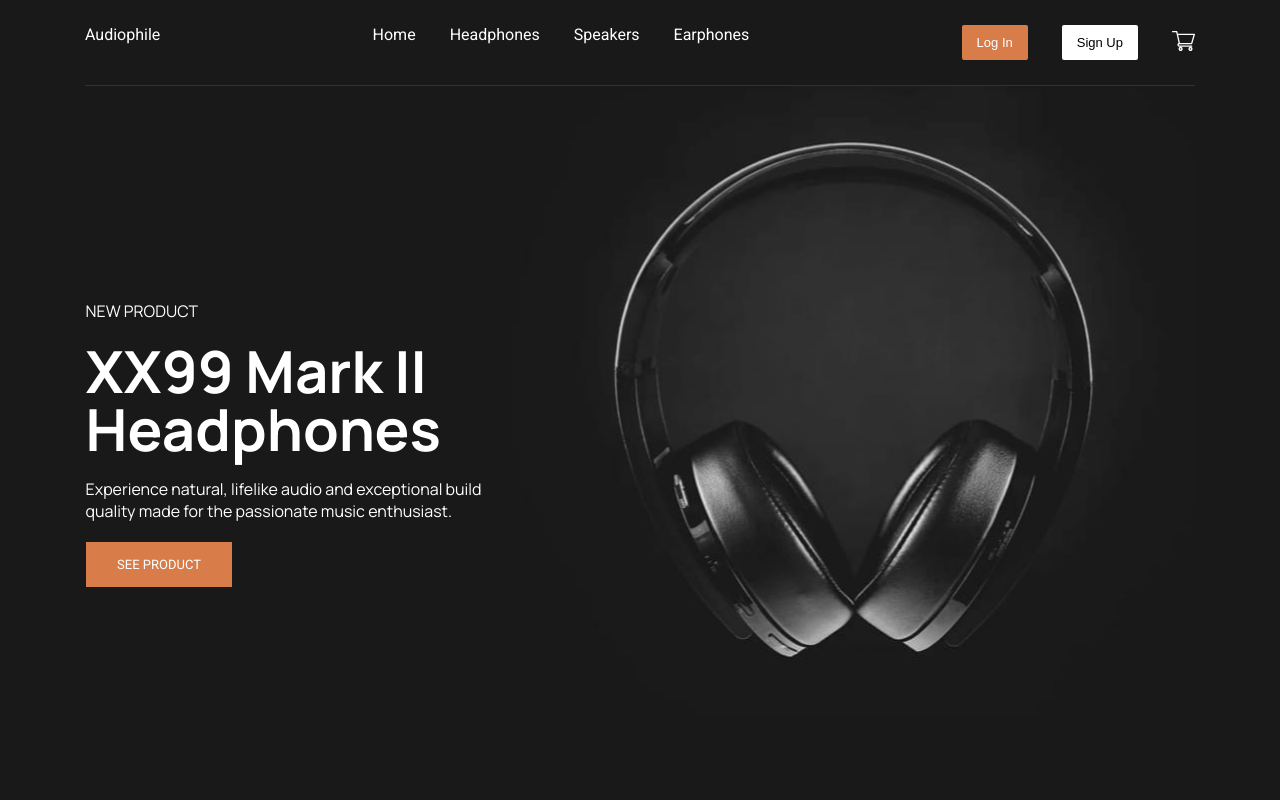
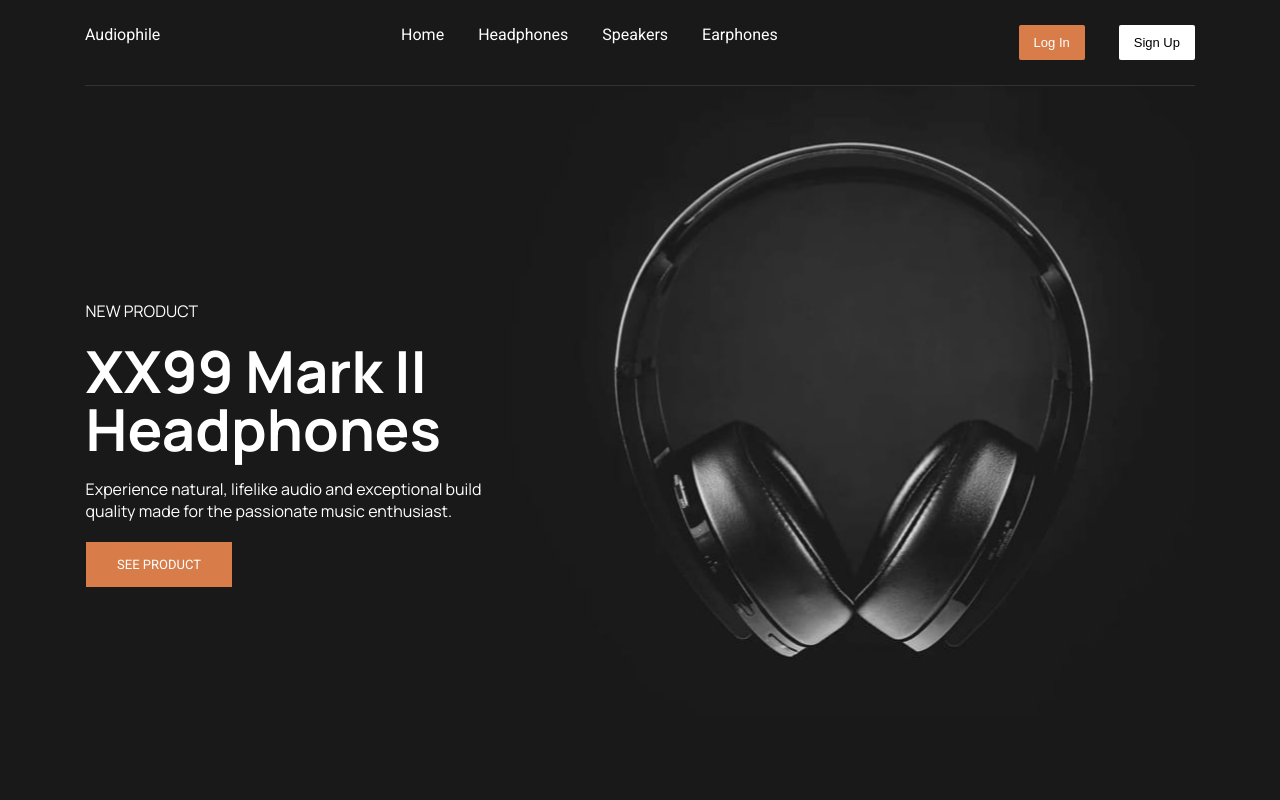
Before and after one commit to bibilashvili-nugo/E-Commerce, a React (Vite) app: page / in a window 1280 px wide. Shown: the top 800 px of the page. Built offline with nearby package versions, Linux system fonts and the light colour scheme.

Commit message:
Update Navbar.tsx

```diff
--- a/src/components/navbar/Navbar.tsx
+++ b/src/components/navbar/Navbar.tsx
@@ -50,7 +50,7 @@ const Navbar = () => {
             )}
 
             {/* თუ მომხმარებელი წარმატებით შევა მაშინ უნდა გამოჩნდეს */}
-            <button onClick={() => setIsOpen(true)} className="navbar-cart-btn">
+            {/* <button onClick={() => setIsOpen(true)} className="navbar-cart-btn">
               <svg width="23" height="20" xmlns="http://www.w3.org/2000/svg">
                 <path
                   d="M8.625 15.833c1.132 0 2.054.935 2.054 2.084 0 1.148-.922 2.083-2.054 2.083-1.132 0-2.054-.935-2.054-2.083 0-1.15.922-2.084 2.054-2.084zm9.857 0c1.132 0 2.054.935 2.054 2.084 0 1.148-.922 2.083-2.054 2.083-1.132 0-2.053-.935-2.053-2.083 0-1.15.92-2.084 2.053-2.084zm-9.857 1.39a.69.69 0 00-.685.694.69.69 0 00.685.694.69.69 0 00.685-.694.69.69 0 00-.685-.695zm9.857 0a.69.69 0 00-.684.694.69.69 0 00.684.694.69.69 0 00.685-.694.69.69 0 00-.685-.695zM4.717 0c.316 0 .59.215.658.517l.481 2.122h16.47a.68.68 0 01.538.262c.127.166.168.38.11.579l-2.695 9.236a.672.672 0 01-.648.478H7.41a.667.667 0 00-.673.66c0 .364.303.66.674.66h12.219c.372 0 .674.295.674.66 0 .364-.302.66-.674.66H7.412c-1.115 0-2.021-.889-2.021-1.98 0-.812.502-1.511 1.218-1.816L4.176 1.32H.674A.667.667 0 010 .66C0 .296.302 0 .674 0zm16.716 3.958H6.156l1.797 7.917h11.17l2.31-7.917z"
@@ -58,7 +58,7 @@ const Navbar = () => {
                   fill-rule="nonzero"
                 />
               </svg>
-            </button>
+            </button> */}
             {/* ეს ფიჩერი კარტის აიქონია */}
           </div>
         </div>
```
